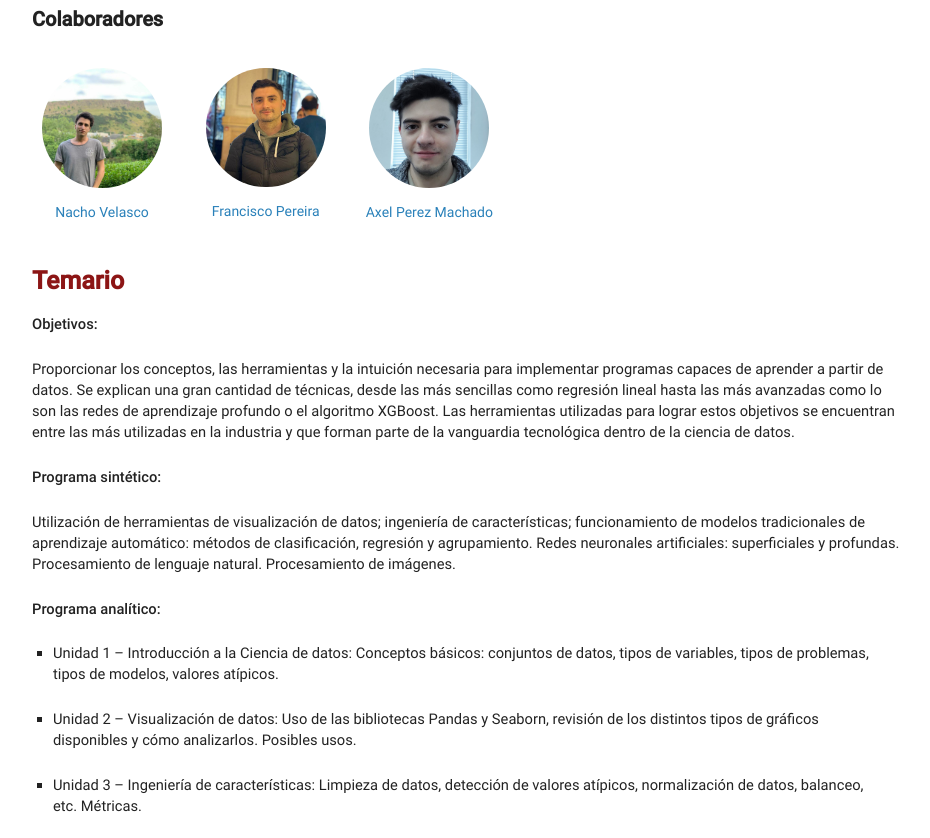
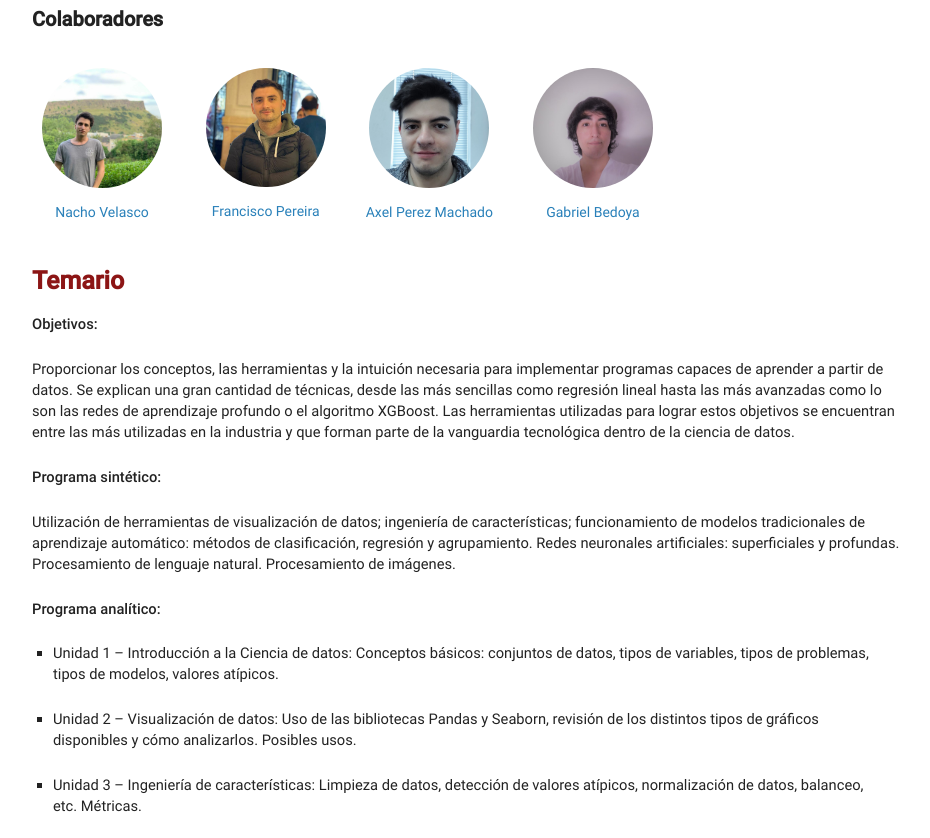
Before and after one commit to datos7506-fiuba/datos7506-fiuba.github.io, a plain HTML site: page index.html in a window 1280 px wide. Shown: the part 914-1752 px from the top of the page, without its empty margins (304-1234 px from the left). Drawn offline with Linux system fonts and the light colour scheme.

Commit message:
Added gaby as ayudante

```diff
--- a/index.html
+++ b/index.html
@@ -6,7 +6,7 @@
 
       <meta charset="utf-8">
 <meta name="viewport" content="width=device-width, initial-scale=1, maximum-scale=1, user-scalable=no">
-<meta name="revised" content="2023-03-14T19:01:08 -03">
+<meta name="revised" content="2023-03-19T13:44:19 -03">
 <title>Home :: Organización de Datos 75.06/95.58</title>
 <link rel="shortcut icon" href="/images/favicon.png" type="image/x-icon" />
 <link href="/css/nucleus.css" rel="stylesheet">
@@ -191,6 +191,12 @@
         <div>Axel Perez Machado</div>
         </a>
       </div>
+      <div class="instructor">
+        <a href="/">
+        <div class="instructorphoto"><img src="images/profiles/gabriel_bedoya.jpg"></div>
+        <div>Gabriel Bedoya</div>
+        </a>
+      </div>
     </div>
   </div>
 <h2 id="temario">Temario</h2>
```
Also changed, not shown: 404.html (+1 -1 lines), _footer/index.html (+1 -1 lines), calendar/index.html (+1 -1 lines), categories/index.html (+1 -1 lines), exercises/index.html (+1 -1 lines), index.json (+1 -1 lines), modality/index.html (+1 -1 lines), resources/index.html (+1 -1 lines), tags/index.html (+1 -1 lines), tags/prácticos/index.html (+1 -1 lines), tags/trabajos/index.html (+1 -1 lines), tps/index.html (+1 -1 lines), images/profiles/gabriel_bedoya.jpg (added), 2 other files.
